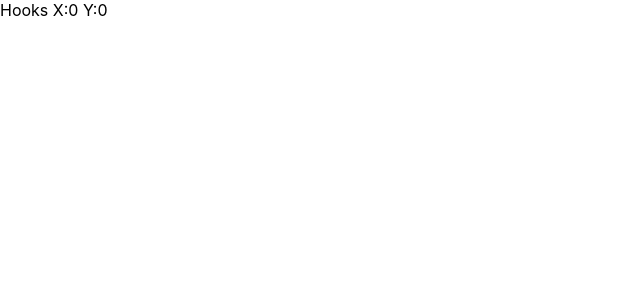
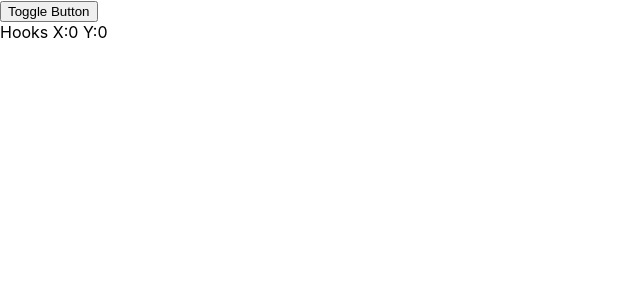
Before and after one commit to gilbertmunuotz/reacthooks, a React (Create React App) app: page / in a window 1280 px wide. Shown: the top 300 px of the page, without its empty margins (0-640 px from the left). Built offline with nearby package versions, Linux system fonts and the light colour scheme.

Commit message:
work work work

```diff
--- a/src/App.js
+++ b/src/App.js
@@ -2,7 +2,9 @@
 // import UseState2 from "./Components/UseState2";
 // import UseEffect from "./Components/UseEffect1";
 // import UseEffect2 from "./Components/UseEffect2";
-import UseEffect3 from "./Components/UseEffect3";
+// import UseEffect3 from "./Components/UseEffect3";
+
+import UseEffect4 from "./Components/UseEffect4";
 
 function App() {
   return (
@@ -11,7 +13,8 @@ function App() {
       {/* <UseState2 /> */}
       {/* <UseEffect /> */}
       {/* <UseEffect2/> */}
-      <UseEffect3 />
+      {/* <UseEffect3 /> */}
+      <UseEffect4 />
     </div>
   );
 }
--- a/src/Components/UseEffect4.jsx
+++ b/src/Components/UseEffect4.jsx
@@ -1,10 +1,14 @@
-import React from 'react'
+import React, { useState } from 'react'
+import UseEffect3 from './UseEffect3'
 
 function UseEffect4() {
+
+    const [display, setDisplay] = useState(true)
+
     return (
         <div className='UseEffect4'>
-
-
+            <button onClick={() => setDisplay(!display)}>Toggle Button</button>
+            {display && <UseEffect3 />}
         </div>
     )
 }
```
Also changed, not shown: src/Components/UseEffect3.js (+7 -1 lines).
